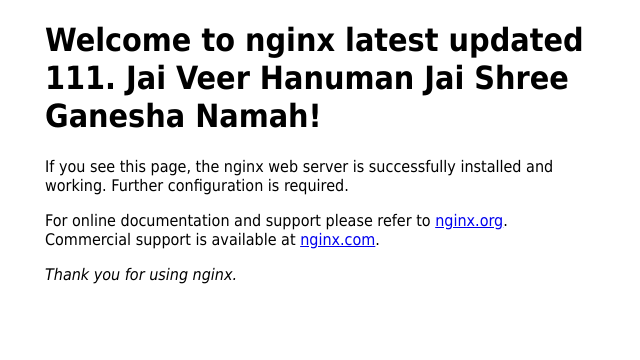
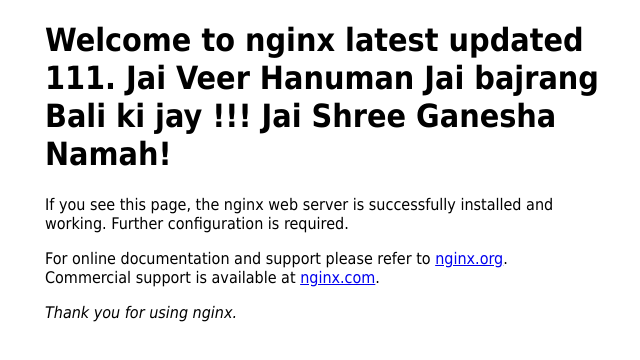
Before and after one commit to indar99/AWS-ECS-Task-Deployment-CICD, a plain HTML site: page index.html in a window 1280 px wide. Shown: the whole page, without its empty margins (315-955 px from the left). Drawn offline with Linux system fonts and the light colour scheme.

Commit message:
Update index.html

```diff
--- a/index.html
+++ b/index.html
@@ -12,7 +12,7 @@
 </style>
 </head>
 <body>
-<h1>Welcome to nginx latest updated 111. Jai Veer Hanuman  Jai Shree Ganesha Namah!</h1>
+<h1>Welcome to nginx latest updated 111. Jai Veer Hanuman Jai bajrang Bali ki jay !!! Jai Shree Ganesha Namah!</h1>
 <p>If you see this page, the nginx web server is successfully installed and
 working. Further configuration is required.</p>
 
```
